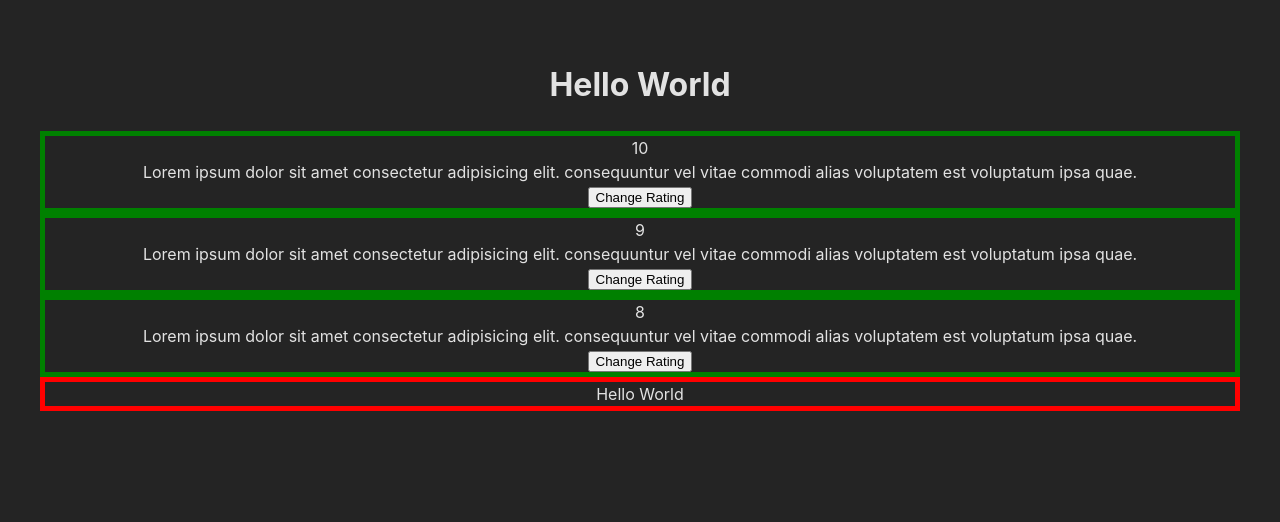
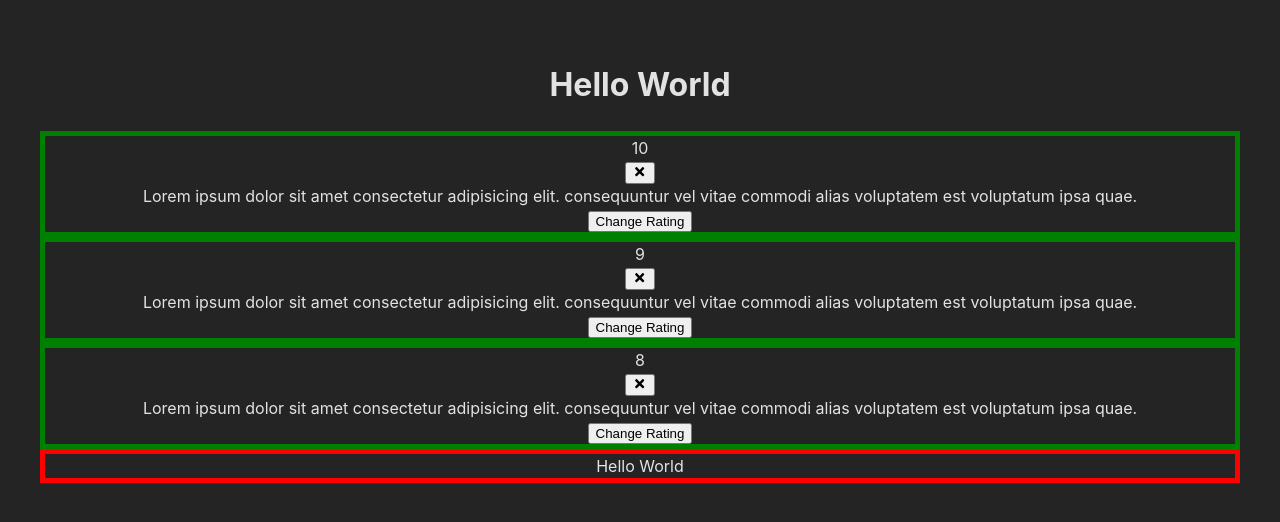
Before and after one commit to codebuster009/Feedback-UI, a React (Vite) app: page / in a window 1280 px wide. Shown: the top 522 px of the page. Built offline with nearby package versions, Linux system fonts and the light colour scheme; the HTML template or start-up script is replaced by a standard one.

Commit message:
onclick now passing the id

```diff
--- a/package.json
+++ b/package.json
@@ -12,7 +12,8 @@
   "dependencies": {
     "prop-types": "^15.8.1",
     "react": "^18.2.0",
-    "react-dom": "^18.2.0"
+    "react-dom": "^18.2.0",
+    "react-icons": "^5.0.1"
   },
   "devDependencies": {
     "@types/react": "^18.2.43",
--- a/src/components/FeedbackList.jsx
+++ b/src/components/FeedbackList.jsx
@@ -1,17 +1,19 @@
 import React, { useState } from 'react'
 import Card from "../components/shared/Card"
+import {FaTimes} from 'react-icons/fa'
 
 const FeedbackList = (props) => {
     if(!props.feedback || props.feedback.length === 0) {
       return (<p>No feedback yet</p>)
     }
-    const handleClick = ()  => {
-      console.log(1)
+    const handleClick = (id)  => {
+      console.log(id)
     }
   return (
     <div>
       <Card reverse = {true}>
         <div className="num-display">{props.feedback.rating}</div>
+        <button onClick ={() => handleClick(props.feedback.id)}><FaTimes/></button>
         <div className="text-display">{props.feedback.text}</div>
         <button onClick={handleClick}>Change Rating</button>
       </Card>
```
Also changed, not shown: 1 other file (tests, documents, lock files or other folders).
